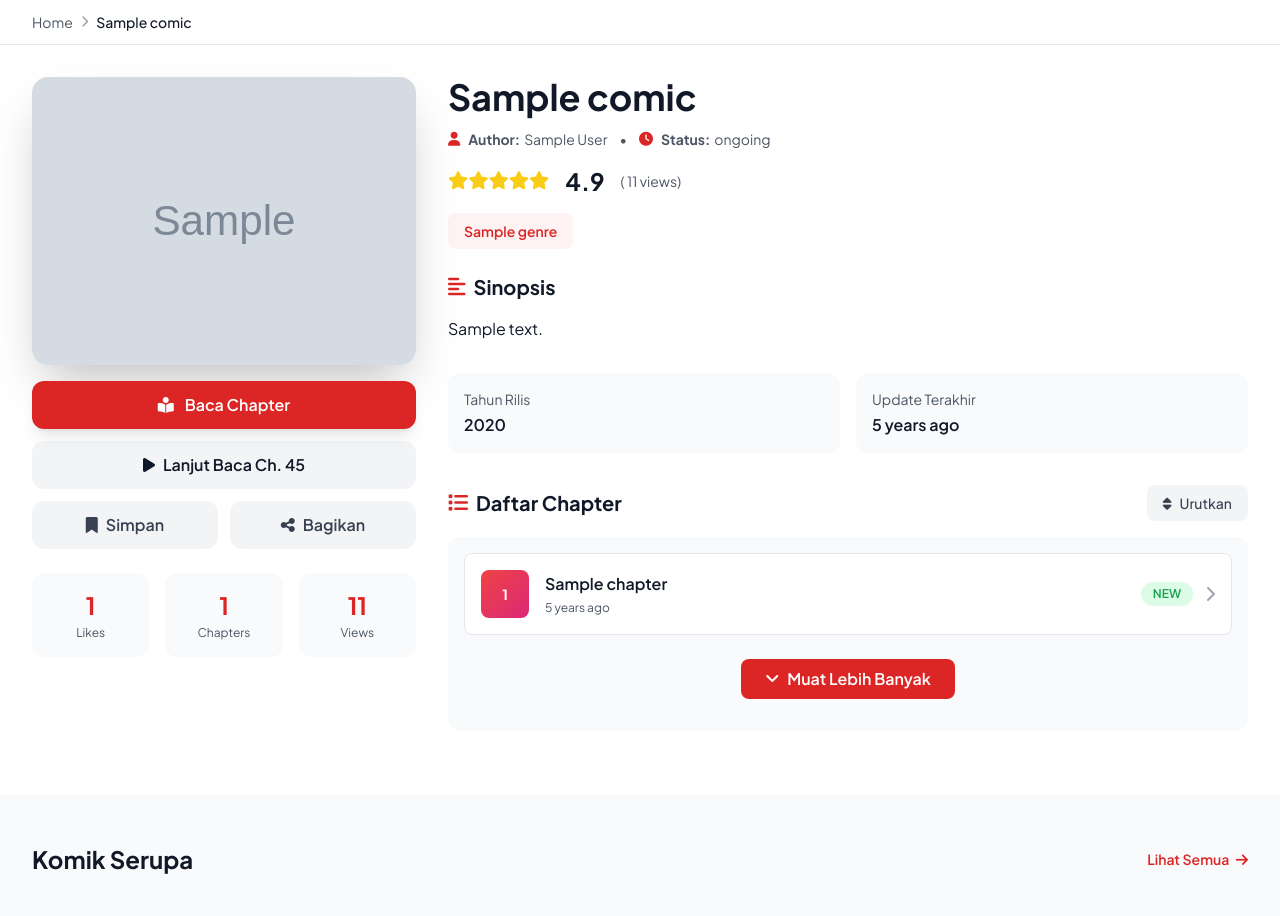
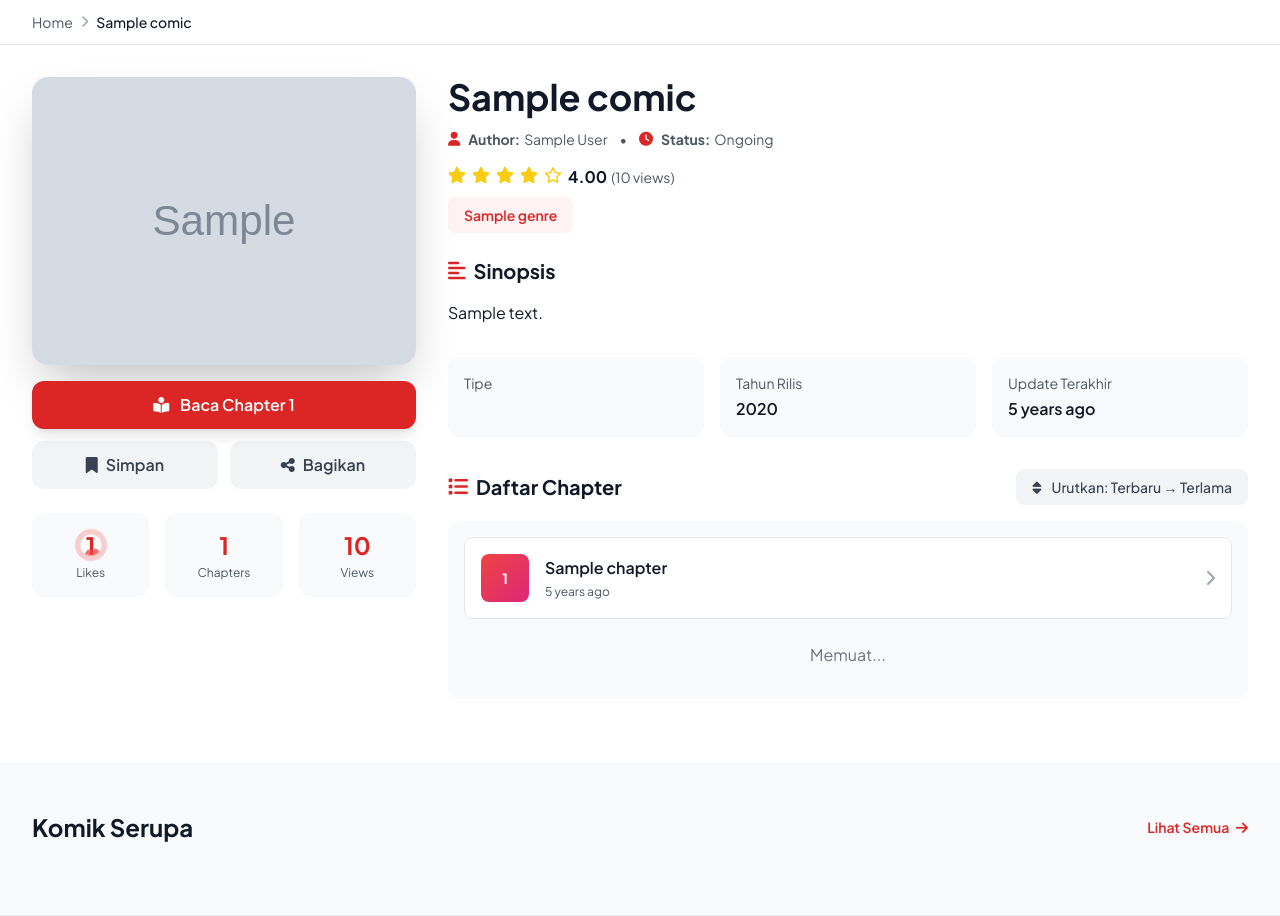
Before and after one commit to syahroel712/project-baca-komik, a Laravel app: a page that uses resources/views/livewire/comic-show.blade.php in a window 1280 px wide. Shown: the part 65-981 px from the top of the page. Run offline with Laravel 12, Linux system fonts and the light colour scheme; tables that the repository leaves empty hold one stand-in row (values such as "Sample post"); grey boxes marked "Sample" are stand-in pictures; some libraries are stand-ins or nearby versions.

Commit message:
feat: fitur orderby ,like, loadmore di comic detail

```diff
--- a/app/Livewire/ComicShow.php
+++ b/app/Livewire/ComicShow.php
@@ -10,21 +10,62 @@
     public $slug;
     public $comic;
 
+    public $sortDirection = 'desc'; // default: terbaru dulu
+    public $perPage = 10; // jumlah chapter awal
+    public $hasMore = true; // cek jika masih ada chapter
+
     public function mount($slug)
     {
         $this->slug = $slug;
-        $this->comic = Comic::with(['genres', 'chapters' => function ($q) {
-            $q->orderBy('number', 'desc');
-        }])->where('slug', $slug)->firstOrFail();
+        $this->loadComic();
+    }
 
-        $this->comic->increment('views');
-        $this->comic->refresh();
+    public function loadComic()
+    {
+        $this->comic = Comic::with([
+            'genres',
+            'chapters' => function ($q) {
+                $q->orderBy('number', $this->sortDirection)
+                    ->take($this->perPage);
+            }
+        ])
+            ->where('slug', $this->slug)
+            ->firstOrFail();
+
+        $this->checkMore();
+    }
+
+    public function loadMore()
+    {
+        $this->perPage += 10; // tambah 10 chapter lagi
+        $this->loadComic();
+    }
+
+    public function toggleSort()
+    {
+        // If desc → asc ; if asc → desc
+        $this->sortDirection = $this->sortDirection === 'desc' ? 'asc' : 'desc';
+        $this->perPage = 10; // reset load more
+
+        // reload comic with new sorting
+        $this->loadComic();
+    }
+
+    private function checkMore()
+    {
+        // hitung apakah chapter asli lebih banyak dari yang ditampilkan
+        $totalChapters = $this->comic->chapters()->count();
+        $this->hasMore = $totalChapters > $this->perPage;
     }
 
     public function like()
     {
         $this->comic->increment('likes');
-        $this->comic->refresh();
+
+        // muat ulang tapi tetap mempertahankan sortDirection & perPage
+        $this->loadComic();
+
+        $this->dispatch('liked');
     }
 
     public function render()
@@ -32,9 +73,8 @@
         $genreIds = $this->comic->genres()->pluck('genres.id');
 
         return view('livewire.comic-show', [
-            'similarComics' => Comic::whereHas('genres', function ($query) use ($genreIds) {
-                $query->whereIn('genres.id', $genreIds);
-            })
+            'similarComics' => Comic::withCount('chapters')
+                ->whereHas('genres', fn($query) => $query->whereIn('genres.id', $genreIds))
                 ->where('id', '!=', $this->comic->id)
                 ->take(6)
                 ->get(),
--- a/resources/views/livewire/comic-show.blade.php
+++ b/resources/views/livewire/comic-show.blade.php
@@ -1,3 +1,14 @@
+@php
+    function formatCount($number)
+    {
+        if ($number >= 1000000) {
+            return round($number / 1000000, 1) . 'M';
+        } elseif ($number >= 1000) {
+            return round($number / 1000, 1) . 'K';
+        }
+        return $number;
+    }
+@endphp
 <div>
     <!-- Breadcrumb -->
     <div class="bg-white dark:bg-gray-800 border-b border-gray-200 dark:border-gray-700  transition-colors duration-300">
@@ -5,18 +16,7 @@
             <div class="flex items-center space-x-2 text-sm">
                 <a href="{{ route('home') }}"
                     class="text-gray-600 dark:text-gray-400 hover:text-red-600 dark:hover:text-red-400">Home</a>
-
                 <i class="fas fa-chevron-right text-gray-400 text-xs"></i>
-
-                {{-- <a href="
-                {{ route('genre.show', $comic->genre->slug ?? '#') }}
-                 "
-                    class="text-gray-600 dark:text-gray-400 hover:text-red-600 dark:hover:text-red-400">
-                    {{ $comic->genre->name ?? '-' }}
-                </a> --}}
-
-                {{-- <i class="fas fa-chevron-right text-gray-400 text-xs"></i> --}}
-
                 <span class="text-gray-900 dark:text-white font-medium">
                     {{ $comic->title }}
                 </span>
@@ -40,19 +40,18 @@
                         <!-- Action Buttons -->
                         <div class="space-y-3">
                             @if ($comic->chapters->count())
-                                <a href="
-                                {{-- {{ route('chapter.show', [$comic->slug, $comic->chapters->last()->order]) }} --}}
-                                "
+                                <a href="{{ route('reader', [$comic->slug, $comic->chapters->last()->number]) }}"
                                     class="block text-center w-full py-3 bg-red-600 hover:bg-red-700 text-white font-semibold rounded-xl transition-all duration-300 transform hover:scale-105 shadow-lg hover:shadow-xl">
                                     <i class="fas fa-book-reader mr-2"></i>
-                                    Baca Chapter {{ $comic->chapters->last()->order }}
+                                    Baca Chapter {{ $comic->chapters->last()->number }}
                                 </a>
                             @endif
 
-                            <button
+                            {{-- <button
                                 class="w-full py-3 bg-gray-100 dark:bg-gray-700 text-gray-900 dark:text-white font-semibold rounded-xl hover:bg-gray-200 dark:hover:bg-gray-600 transition-all duration-300">
                                 <i class="fas fa-play mr-2"></i>Lanjut Baca Ch. 45
-                            </button>
+                            </button> --}}
+
                             <div class="grid grid-cols-2 gap-3">
                                 <button id="bookmarkBtn"
                                     class="py-3 bg-gray-100 dark:bg-gray-700 text-gray-700 dark:text-gray-300 font-semibold rounded-xl hover:bg-red-50 hover:text-red-600 dark:hover:bg-red-900/20 dark:hover:text-red-400 transition-all duration-300">
@@ -68,8 +67,28 @@
                         <!-- Stats -->
                         <div class="mt-6 grid grid-cols-3 gap-4">
                             <div class="text-center p-4 bg-gray-50 dark:bg-gray-700/50 rounded-xl">
-                                <div wire:click="like" class="text-2xl font-bold text-red-600 dark:text-red-400">
-                                    {{ $comic->likes }}</div>
+                                <div class="relative inline-flex items-center justify-center min-w-6 min-h-6">
+
+                                    <!-- Like Number -->
+                                    <div wire:click="like" wire:loading.class="opacity-0" wire:target="like"
+                                        class="cursor-pointer text-2xl font-bold text-red-600 dark:text-red-400 transition-transform duration-300 hover:scale-110 active:scale-95 select-none">
+                                        {{ formatCount($comic->likes) }}
+                                    </div>
+
+                                    <!-- Loading Icon -->
+                                    <div wire:loading wire:target="like"
+                                        class="absolute inset-0 z-50 flex items-center justify-center">
+                                        <div class="flex items-center justify-center">
+                                            <svg class="animate-spin h-8 w-8 text-red-500 dark:text-white"
+                                                xmlns="http://www.w3.org/2000/svg" fill="none" viewBox="0 0 24 24">
+                                                <circle class="opacity-25" cx="12" cy="12" r="10"
+                                                    stroke="currentColor" stroke-width="4"></circle>
+                                                <path class="opacity-75" fill="currentColor"
+                                                    d="M4 12a8 8 0 018-8v4a4 4 0 00-4 4H4z"></path>
+                                            </svg>
+                                        </div>
+                                    </div>
+                                </div>
                                 <div class="text-xs text-gray-600 dark:text-gray-400 mt-1">Likes</div>
                             </div>
 
@@ -81,7 +100,7 @@
 
                             <div class="text-center p-4 bg-gray-50 dark:bg-gray-700/50 rounded-xl">
                                 <div class="text-2xl font-bold text-red-600 dark:text-red-400">
-                                    {{ number_format($comic->views) }}</div>
+                                    {{ formatCount($comic->views) }}</div>
                                 <div class="text-xs text-gray-600 dark:text-gray-400 mt-1">Views</div>
                             </div>
                         </div>
@@ -93,11 +112,11 @@
                     <!-- Title & Info -->
                     <div class="mb-6">
                         <h1 class="text-3xl md:text-4xl font-bold text-gray-900 dark:text-white mb-3">
-                            {{ $comic->title }}</h1>
+                            {{ ucfirst($comic->title) }}</h1>
                         <div class="flex flex-wrap items-center gap-3 text-sm text-gray-600 dark:text-gray-400 mb-4">
                             <span class="flex items-center">
                                 <i class="fas fa-user mr-2 text-red-600 dark:text-red-400"></i>
-                                <strong class="mr-1">Author:</strong> {{ $comic->author }}
+                                <strong class="mr-1">Author:</strong> {{ ucfirst($comic->author) }}
                             </span>
                             {{-- <span>•</span>
                             <span class="flex items-center">
@@ -107,22 +126,31 @@
                             <span>•</span>
                             <span class="flex items-center">
                                 <i class="fas fa-clock mr-2 text-red-600 dark:text-red-400"></i>
-                                <strong class="mr-1">Status:</strong> {{ $comic->status }}
+                                <strong class="mr-1">Status:</strong> {{ ucfirst($comic->status) }}
                             </span>
                         </div>
 
                         <!-- Rating -->
-                        <div class="flex items-center space-x-4 mb-4">
-                            <div class="flex items-center">
-                                <i class="fas fa-star text-yellow-400 text-lg"></i>
-                                <i class="fas fa-star text-yellow-400 text-lg"></i>
-                                <i class="fas fa-star text-yellow-400 text-lg"></i>
-                                <i class="fas fa-star text-yellow-400 text-lg"></i>
-                                <i class="fas fa-star text-yellow-400 text-lg"></i>
-                            </div>
-                            <span class="text-2xl font-bold text-gray-900 dark:text-white">4.9</span>
-                            <span class="text-sm text-gray-600 dark:text-gray-400">(
-                                {{ number_format($comic->views) }} views)</span>
+                        @php
+                            $rating = $comic->rating;
+                            $maxStars = 5;
+                        @endphp
+
+                        <div class="flex items-center space-x-1 mb-2 relative">
+                            @for ($i = 1; $i <= $maxStars; $i++)
+                                <div class="relative w-5 h-5">
+                                    <!-- Empty star -->
+                                    <i class="far fa-star absolute top-0 left-0 text-yellow-400"></i>
+                                    <!-- Filled star overlay -->
+                                    <i class="fas fa-star absolute top-0 left-0 text-yellow-400"
+                                        style="width: {{ min(max($rating - ($i - 1), 0), 1) * 100 }}%; overflow: hidden; display: inline-block;"></i>
+                                </div>
+                            @endfor
+
+                            <span class="ml-2 font-bold">{{ $comic->rating }}</span>
+                            <span class="text-sm text-gray-600 dark:text-gray-400 ml-1">
+                                ({{ formatCount($comic->views) }} views)
+                            </span>
                         </div>
 
                         <!-- Genre Tags -->
@@ -148,11 +176,12 @@
                     </div>
 
                     <!-- Additional Info -->
-                    <div class="grid grid-cols-1 sm:grid-cols-2 gap-4 mb-8">
-                        {{-- <div class="p-4 bg-gray-50 dark:bg-gray-700/50 rounded-xl">
+                    <div class="grid grid-cols-1 sm:grid-cols-3 gap-4 mb-8">
+                        <div class="p-4 bg-gray-50 dark:bg-gray-700/50 rounded-xl">
                             <div class="text-sm text-gray-600 dark:text-gray-400 mb-1">Tipe</div>
-                            <div class="text-base font-semibold text-gray-900 dark:text-white">Manhwa (Korean)</div>
-                        </div> --}}
+                            <div class="text-base font-semibold text-gray-900 dark:text-white">
+                                {{ ucfirst($comic->type) }}</div>
+                        </div>
                         <div class="p-4 bg-gray-50 dark:bg-gray-700/50 rounded-xl">
                             <div class="text-sm text-gray-600 dark:text-gray-400 mb-1">Tahun Rilis</div>
                             <div class="text-base font-semibold text-gray-900 dark:text-white">
@@ -178,16 +207,21 @@
                                 Daftar Chapter
                             </h2>
                             <div class="flex items-center space-x-2">
-                                <button id="sortBtn"
+                                <button wire:click="toggleSort" id="sortBtn"
                                     class="px-4 py-2 bg-gray-100 dark:bg-gray-700 text-gray-700 dark:text-gray-300 text-sm font-medium rounded-lg hover:bg-gray-200 dark:hover:bg-gray-600 transition-all duration-300">
-                                    <i class="fas fa-sort mr-2"></i>Urutkan
+                                    <i class="fas fa-sort mr-2"></i>
+                                    @if ($sortDirection === 'desc')
+                                        Urutkan: Terbaru → Terlama
+                                    @else
+                                        Urutkan: Terlama → Terbaru
+                                    @endif
                                 </button>
                             </div>
                         </div>
 
                         <div
                             class="bg-gray-50 dark:bg-gray-700/30 rounded-xl p-4 space-y-2 max-h-[600px] overflow-y-auto">
-                            @foreach ($comic->chapters as $ch)
+                            @forelse ($comic->chapters as $ch)
                                 <a href="{{ route('reader', [$comic->slug, $ch->number]) }}"
                                     class="flex items-center justify-between p-4 bg-white dark:bg-gray-800 rounded-lg hover:bg-red-50 dark:hover:bg-red-900/10 hover:border-red-200 dark:hover:border-red-800 border border-gray-200 dark:border-gray-700 transition-all duration-300 group">
                                     <div class="flex items-center space-x-4 flex-1">
@@ -205,20 +239,34 @@
                                         </div>
                                     </div>
                                     <div class="flex items-center space-x-3 ml-4">
-                                        <span
-                                            class="hidden sm:inline-block px-3 py-1 bg-green-100 dark:bg-green-900/20 text-green-600 dark:text-green-400 text-xs font-semibold rounded-full">NEW</span>
+                                        @if ($ch->created_at->greaterThan(now()->subDays(3)))
+                                            <span
+                                                class="hidden sm:inline-block px-3 py-1 bg-green-100 dark:bg-green-900/20 text-green-600 dark:text-green-400 text-xs font-semibold rounded-full">
+                                                NEW
+                                            </span>
+                                        @endif
                                         <i
                                             class="fas fa-chevron-right text-gray-400 group-hover:text-red-600 dark:group-hover:text-red-400 transition-colors"></i>
                                     </div>
                                 </a>
-                            @endforeach
+                            @empty
+                                <p class="text-gray-500 dark:text-gray-400">Belum ada chapter.</p>
+                            @endforelse
                             <!-- More chapters indicator -->
-                            <div class="text-center py-4">
-                                <button
-                                    class="px-6 py-2 bg-red-600 hover:bg-red-700 text-white font-semibold rounded-lg transition-all duration-300">
-                                    <i class="fas fa-angle-down mr-2"></i>Muat Lebih Banyak
-                                </button>
+                            @if ($hasMore)
+                                <div class="text-center py-4" wire:loading.remove>
+                                    <button wire:click="loadMore"
+                                        class="px-6 py-2 bg-red-600 hover:bg-red-700 text-white font-semibold rounded-lg transition-all duration-300">
+                                        <i class="fas fa-angle-down mr-2"></i>Muat Lebih Banyak
+                                    </button>
+                                </div>
+                            @endif
+
+                            <!-- Loading animation -->
+                            <div class="text-center py-4" wire:loading wire:target="toggleSort,loadMore">
+                                <span class="text-gray-500">Memuat...</span>
                             </div>
+
                         </div>
                     </div>
                 </div>
@@ -244,7 +292,7 @@
                                 class="relative rounded-xl overflow-hidden shadow-md transform transition-all duration-300 group-hover:scale-105 group-hover:shadow-xl">
                                 <img src="{{ asset('storage/' . $item->cover) }}" class="w-full h-56 object-cover">
                                 <div
-                                    class="absolute inset-0 bg-gradient-to-t from-black/70 to-transparent opacity-0 group-hover:opacity-100 transition-opacity duration-300 flex items-end p-3">
+                                    class="absolute inset-0 bg-linear-to-t from-black/70 to-transparent opacity-0 group-hover:opacity-100 transition-opacity duration-300 flex items-end p-3">
                                     <button
                                         class="w-full py-2 bg-red-600 text-white text-sm font-semibold rounded-lg hover:bg-red-700 transition-colors">
                                         Lihat
@@ -255,7 +303,9 @@
                                 {{ $item->title }}</h3>
                             <div class="flex items-center mt-1 text-xs text-gray-600 dark:text-gray-400">
                                 <i class="fas fa-star text-yellow-400 mr-1"></i>
-                                <span>4.8</span>
+                                <span>{{ $item->rating }}</span>
+                                <span class="mx-2">•</span>
+                                <span>Ch. {{ $item->chapters_count }}</span>
                             </div>
                         </a>
                     </div>
```
Also changed, not shown: resources/views/livewire/reader.blade.php (+6 -5 lines).
